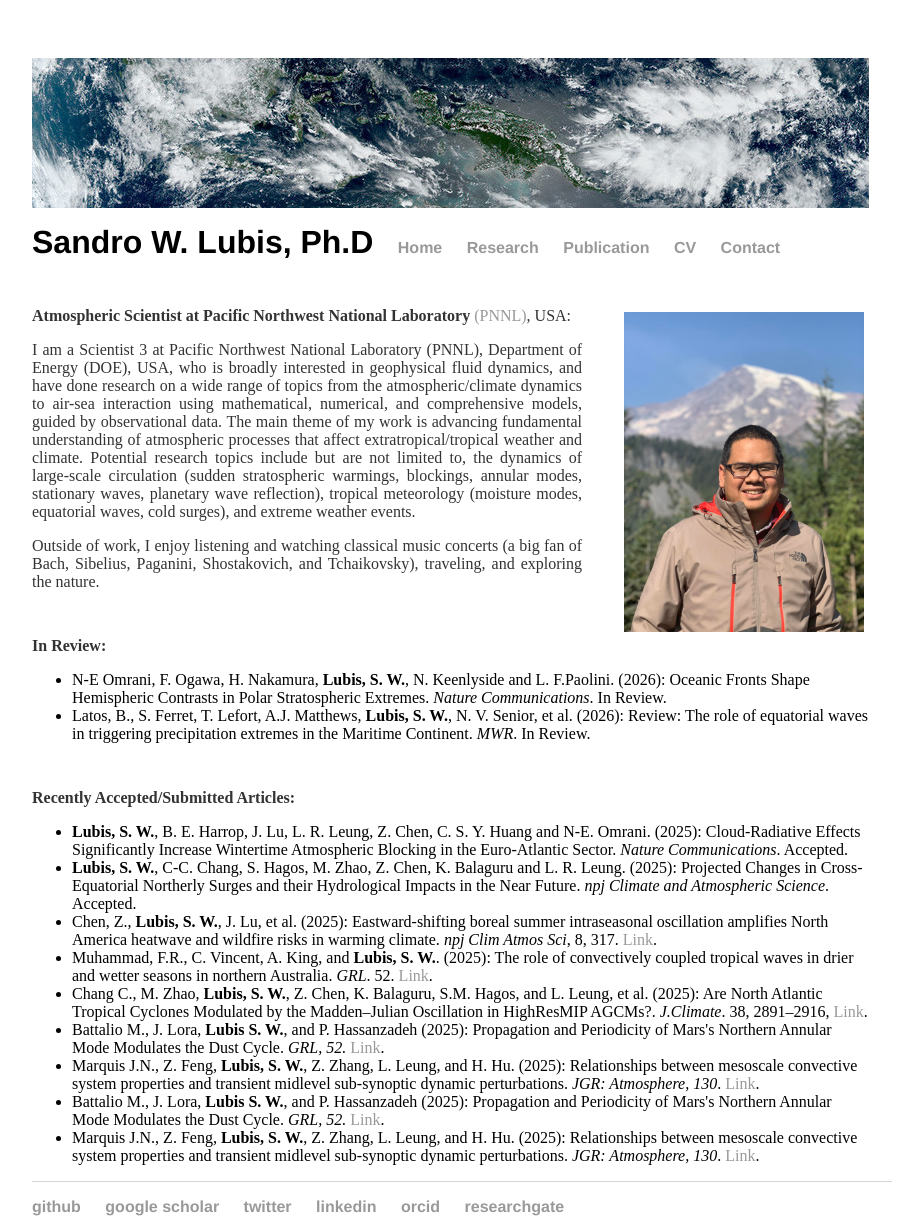
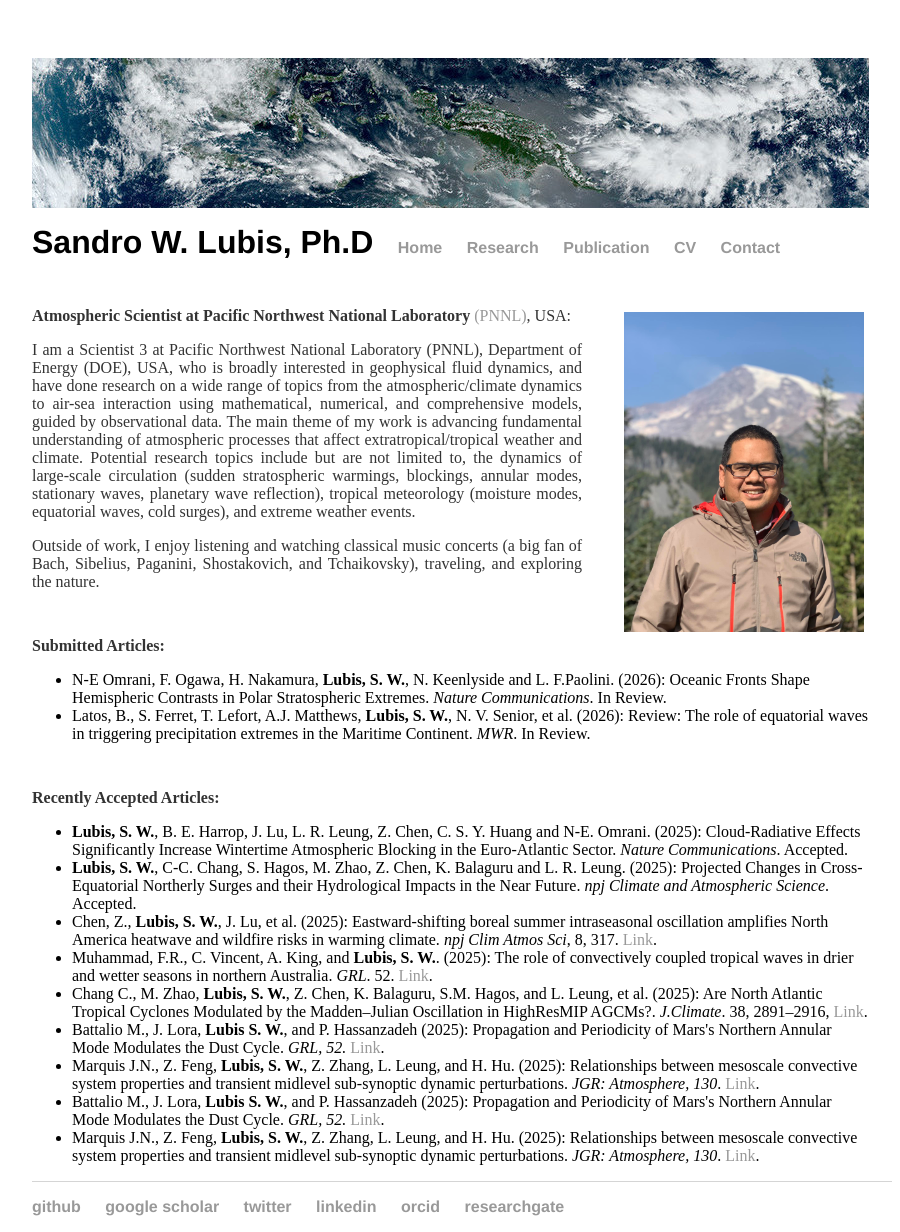
Before and after one commit to sandrolubis/sandrolubis.github.io, a Jekyll site: the page built from index.html, in a window 1280 px wide. Shown: the whole page, without its empty margins (276-1176 px from the left). Built offline with Jekyll 4.4.1, drawn with Linux system fonts in a browser that asks for light colours.

Commit message:
Update index.html

```diff
--- a/index.html
+++ b/index.html
@@ -43,13 +43,13 @@
         <p class="ex"><font size=3>Outside of work, I enjoy listening and watching classical music concerts (a big fan of Bach, Sibelius,
 		Paganini, Shostakovich, and Tchaikovsky), traveling, and exploring the nature.</font></p>
 
-<p class="ex", style="padding-top:30px"><font size=3><b>In Review:</b></p>
+<p class="ex", style="padding-top:30px"><font size=3><b>Submitted Articles:</b></p>
 		<ul class="ex">
 		<li> N-E Omrani, F. Ogawa, H. Nakamura, <b>Lubis, S. W.</b>, N. Keenlyside and L. F.Paolini. (2026): Oceanic Fronts Shape Hemispheric Contrasts in Polar Stratospheric Extremes. <i>Nature Communications</i>. In Review.</li>
 		<li> Latos, B., S. Ferret, T. Lefort, A.J. Matthews, <b>Lubis, S. W.</b>, N. V. Senior, et al. (2026): Review: The role of equatorial waves in triggering precipitation extremes in the Maritime Continent. <i>MWR</i>. In Review.</li>
 		</ul>
 
-	<p class="ex", style="padding-top:30px"><font size=3><b>Recently Accepted/Submitted Articles:</b></p>
+	<p class="ex", style="padding-top:30px"><font size=3><b>Recently Accepted Articles:</b></p>
 		<ul class="ex">
 		<li> <b>Lubis, S. W.</b>, B. E. Harrop, J. Lu, L. R. Leung, Z. Chen, C. S. Y. Huang and N-E. Omrani. (2025): Cloud-Radiative Effects Significantly Increase Wintertime Atmospheric Blocking in the Euro-Atlantic Sector. <i>Nature Communications</i>. Accepted.</li>
 		<li> <b>Lubis, S. W.</b>, C-C. Chang, S. Hagos, M. Zhao, Z. Chen, K. Balaguru and L. R. Leung. (2025): Projected Changes in Cross-Equatorial Northerly Surges and their Hydrological Impacts in the Near Future. <i>npj Climate and Atmospheric Science</i>. Accepted.</li>
```
